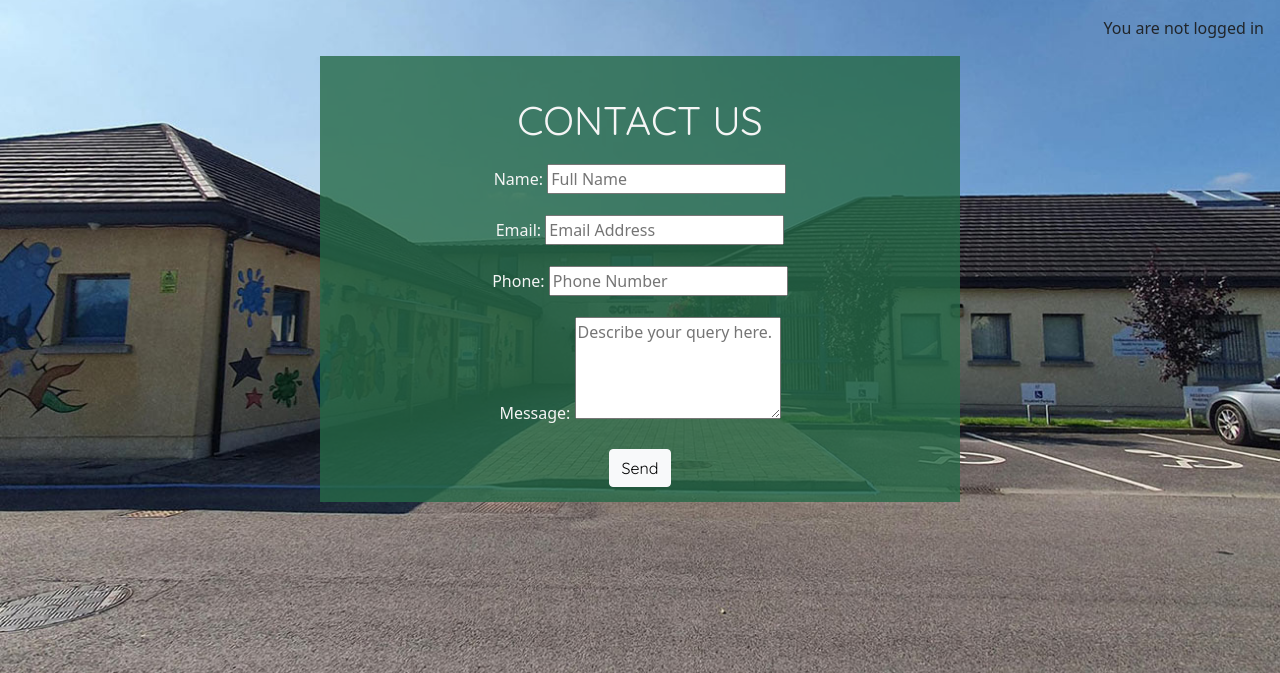
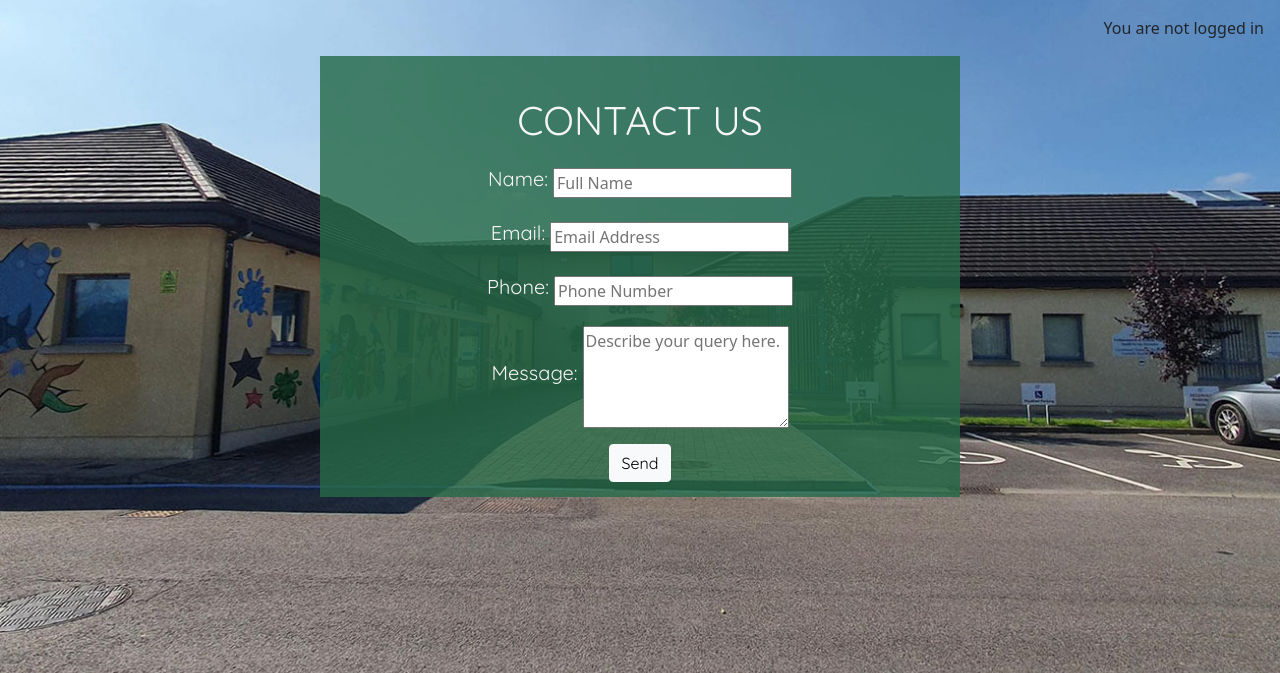
Before and after one commit to RachelfromIreland/CPI-Project, a Django app: template contact/templates/contact/contact.html in a window 1280 px wide. Shown: the part 56-729 px from the top of the page. Run offline with Django 4.2, Linux system fonts and the light colour scheme; the template is opened without the code that fills it, so the values that code supplies are empty; some libraries are stand-ins or nearby versions.

Commit message:
Add contact form styles

```diff
--- a/static/css/style.css
+++ b/static/css/style.css
@@ -105,6 +105,17 @@ footer {
     margin-top: 5px;
 }
 
+/*  Contact form  */
+.form-input {
+    display: flex;
+    align-items: center;
+}
+.form-label {
+    padding-right: 5px;
+    font-family: "Quicksand", sans-serif;
+    font-size: 20px;
+}
+
 /*  Login page  */
 .link-color {
     background-color: whitesmoke;
```
